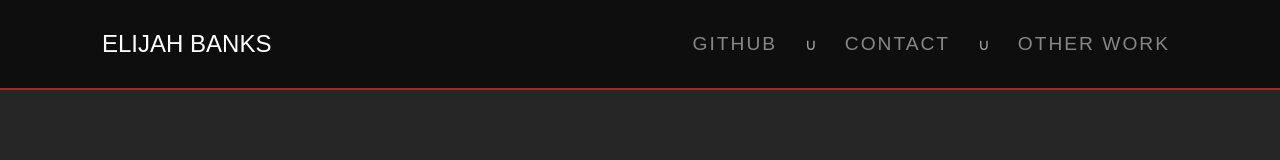
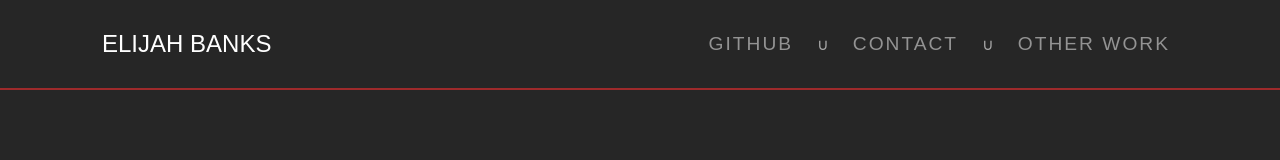
Before and after one commit to ejoebanks/eliweb, an Angular app: page / in a window 1280 px wide. Shown: the top 160 px of the page. Built offline with nearby package versions, Linux system fonts and the light colour scheme; a web font is replaced by a local one.

Commit message:
Removed unused css, reduced padding

```diff
--- a/src/app/navbar/navbar.component.css
+++ b/src/app/navbar/navbar.component.css
@@ -2,6 +2,20 @@
   color: white;
   font-family: "Myriad Pro", Myriad, "Liberation Sans", "Nimbus Sans L", "Helvetica Neue", Helvetica, Arial, sans-serif;
   font-size: 25px;
+  display: inline-block;
+  font-size: 1.2rem;
+  letter-spacing: 2px;
+  padding-top: 1.25rem;
+  padding-bottom: 1.25rem;
+  font-weight: 400;
+  line-height: 1.5;
+  color: #fff;
+  transition: color 0.8s ease;
+
+}
+
+.nav-link:hover {
+  color: #9E2A2B !important;
 }
 
 .red_borders:after,
@@ -33,29 +47,6 @@
   width: 100%;
 }
 
-.logo_test {
-  height: 200px;
-  padding-left: 25px;
-  padding-right: 25px;
-  transition: 600ms;
-  transition-timing-function: ease-in-out;
-  -webkit-transition: 600ms;
-  -webkit-transition-timing-function: ease-in-out;
-}
-
-.logo_test:hover {
-  -webkit-filter: brightness(10);
-  filter: brightness(10);
-}
-
-.custon-navbar {
-  background-color: #0e0e0e;
-  color: white;
-}
-
-.custon-navbar>a {
-  color: white;
-}
 
 .container {
   width: 100%;
@@ -63,11 +54,11 @@
   padding-left: 1rem;
   margin-right: auto;
   margin-left: auto;
-  background-color: #0e0e0e;
+  background-color: #262626;
 }
 
 .bg-dark {
-  background: #0e0e0e !important;
+  background: #262626 !important;
   border-bottom: 2px solid #9E2A2B;
 }
 
@@ -82,25 +73,10 @@
   text-align: center
 }
 
-.nav-link {
-  display: inline-block;
-  font-size: 1.2rem;
-  letter-spacing: 2px;
-  padding-top: 1.25rem;
-  padding-bottom: 1.25rem;
-  font-weight: 400;
-  line-height: 1.5;
-  color: #fff;
-  transition: color 0.8s ease;
-}
-
-.nav-link:hover {
-  color: #9E2A2B !important;
-}
 
 .main-nav .nav-item+.nav-item:before {
   content: "\222A";
   color: #a6a6a6;
-  padding-left: 1.25rem;
-  padding-right: 1.25rem
+  padding-left: 1rem;
+  padding-right: 1rem
 }
```
